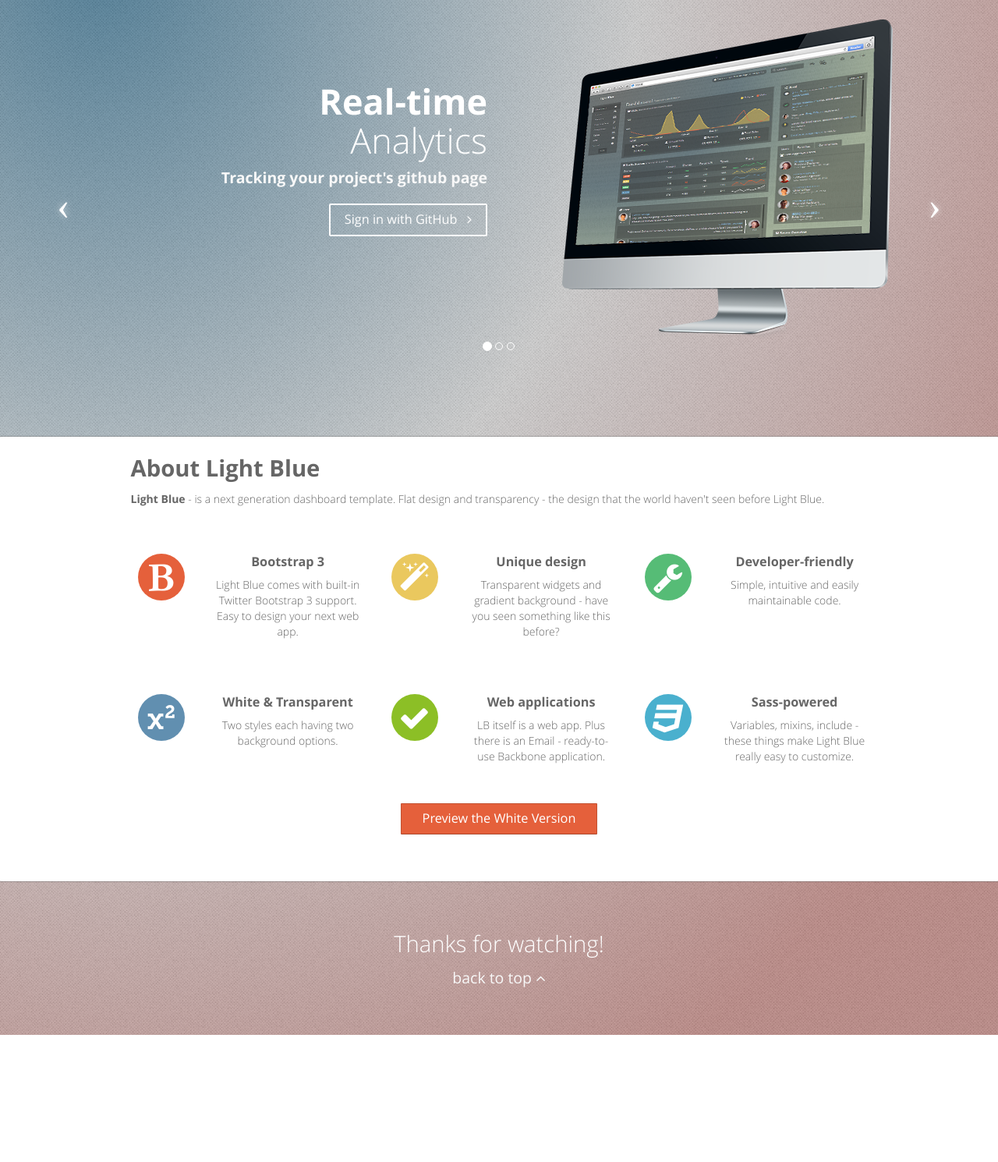
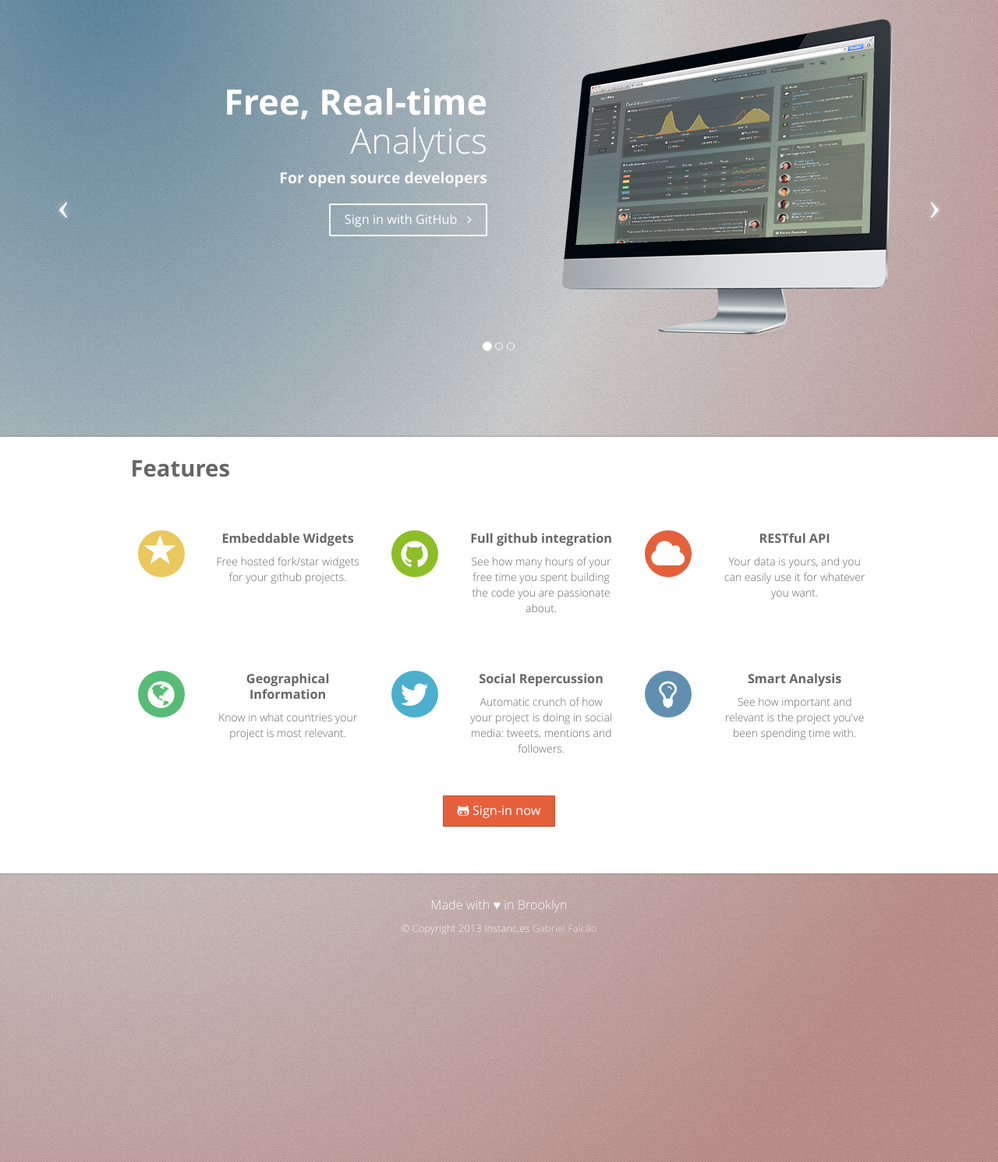
Before and after one commit to gabrielfalcao/instances, a Flask app: page / in a window 1280 px wide. Shown: the part 55-1545 px from the top of the page at 78% size. Before the commit the page ends 1382 px from the top, so only its background shows below. Run offline with Flask 2, Linux system fonts and the light colour scheme; data that the repository does not hold is empty; parts of the project's set-up code (start-up, migrations or seed data) failed here and were passed over; some libraries are stand-ins or nearby versions.

Commit message:
new splash

```diff
--- a/instances/app.py
+++ b/instances/app.py
@@ -14,6 +14,7 @@
 from flask import Flask, render_template
 from flask.ext.script import Manager
 from flask.ext.sqlalchemy import SQLAlchemy
+from flask.ext.github import GitHub
 
 from logging import getLogger, StreamHandler
 from sqlalchemy import (
@@ -120,8 +121,15 @@
         views.mod.engine = self.db.engine
         self.web.register_blueprint(views.mod)
 
+        # GitHub
+        self.github = GitHub(self.web)
+        views.mod.github = self.github
+
         if not self.testing_mode:
             self.setup_logging(output=sys.stderr, level=logging.ERROR)
+
+        self.github.access_token_getter(views.get_github_token)
+        self.web.route('/.sys/callback')(self.github.authorized_handler(views.github_callback))
 
         @self.web.errorhandler(500)
         def internal_error(exception):
--- a/instances/core.py
+++ b/instances/core.py
@@ -4,7 +4,6 @@
 import re
 from flask import url_for
 from instances import settings
-from flaskext.github import GithubAuth
 
 
 def full_url_for(*args, **kw):
--- a/instances/models.py
+++ b/instances/models.py
@@ -1,7 +1,6 @@
 # -*- coding: utf-8 -*-
 import re
-import ejson as json
-import ejson.serializers
+import json
 import hashlib
 from datetime import datetime
 # from werkzeug import generate_password_hash, check_password_hash
--- a/instances/settings.py
+++ b/instances/settings.py
@@ -40,8 +40,9 @@
     GITHUB_CLIENT_SECRET = '8cad784045aa0a99c687abc0da696bf16a3db0a6'
     STATIC_BASE_URL = 'http://static.instanc.es/static/'
 
-SCHEMA = 'https://' # PORT == 443 and 'https://' or "http://"
-
+SCHEMA = PORT == 443 and 'https://' or "http://"
+GITHUB_CALLBACK_URL = '{SCHEMA}{DOMAIN}/.sys/callback'.format(**locals())
+print GITHUB_CALLBACK_URL
 absurl = lambda *path: "{0}{1}/{2}".format(SCHEMA, DOMAIN, "/".join(path).lstrip('/'))
 sslabsurl = lambda *path: "{0}{1}/{2}".format("https://", DOMAIN, "/".join(path).lstrip('/'))
 
--- /dev/null
+++ b/instances/static/css/style2.css
@@ -0,0 +1,46 @@
+svg.map {
+  clear: both;
+  margin-top: -200px;
+}
+path.country {
+  fill: rgba(183,183,183,1);
+}
+svg.map path.below10 {
+  fill: rgba(183,183,183,.3);
+}
+svg.map path.below100 {
+  fill: #EDF8B1;
+}
+svg.map path.below1000 {
+  fill: #7FCDBB;
+}
+svg.map path.below10000 {
+  fill: #2C7FB8;
+}
+svg.map path.above10000 {
+  fill: #0E4C78;
+}
+
+
+footer {
+  height: 300px;
+}
+
+footer h2 {
+  margin: 0;
+  padding: 0;
+}
+
+footer p {
+  margin: 0;
+padding:0;
+}
+
+footer p a {
+  color: rgba(255, 255, 255, .7);
+}
+
+footer p a:hover {
+  color: rgba(255, 255, 255, 1);
+  text-decoration:none;
+}
--- a/instances/templates/light-base.html
+++ b/instances/templates/light-base.html
@@ -3,6 +3,8 @@
 <head>
     <title>Analytics for Open Source Developers</title>
     <link href="{{ static_url('css/application.min.css') }}" rel="stylesheet">
+    <link href="{{ static_url('css/style2.css') }}" rel="stylesheet">
+    <link rel="stylesheet" href="//netdna.bootstrapcdn.com/font-awesome/4.0.1/css/font-awesome.css" type="text/css" />
     <link rel="shortcut icon" href="{{ static_url('img/favicon.png') }}">
     <meta name="viewport" content="width=device-width, initial-scale=1.0">
     <meta name="description" content="">
@@ -14,7 +16,7 @@
     <header class="page-header">
         <div class="navbar">
             <div class="logo pull-left">
-                <h4><a href="index.html">Instanc.<strong>es</strong></a> <small>Analytics for Open Source Developers</small></h4>
+                <h4><a href="{{ url_for('.index') }}">Instanc.<strong>es</strong></a> <small>Analytics for Open Source Developers</small></h4>
             </div>
             <ul class="nav navbar-nav pull-right navbar-menu hidden-xs">
                 <li class="active">
@@ -37,12 +39,12 @@
                     <div class="row">
                         <div class="col-xs-6">
                             <div class="animated fadeInLeftBig">
-                                <h1 class="slide-one-header"><strong>Real-time</strong><br>Analytics</h1>
+                                <h1 class="slide-one-header"><strong>Free, Real-time</strong><br>Analytics</h1>
                                 <p class="lead hidden-xs">
-                                  <strong>Tracking your project's github page</strong>
+                                  <strong>For open source developers</strong>
                                 </p>
                                 <p>
-                                    <a href="index.html" class="btn btn-lg btn-white">
+                                    <a href="{{ url_for('.login') }}" class="btn btn-lg btn-white">
                                         Sign in with GitHub &nbsp; <i class="icon-angle-right"></i>
                                     </a>
                                 </p>
@@ -57,36 +59,36 @@
                 </div>
                 <div class="item">
                     <h1 class="slide-two-header text-align-center animated fadeInDown">
-                        <strong>Transparent</strong> & <strong>White</strong>
-                        Versions
+                        <strong>We fathom</strong> your  <strong>public activity</strong>
                     </h1>
                     <div class="row">
                         <div class="col-xs-6">
                             <div class="animated fadeInLeftBig">
                                 <p>
-                                    <a href="index.html">
-                                        <img src="img/jpeg/light-blue-laptop-transparent.png" alt=""/>
+                                    <a href="{{ url_for('.login') }}">
+                                        <img src="{{ static_url('img/jpeg/light-blue-laptop-transparent.png') }}" alt=""/>
                                     </a>
                                 </p>
-                                <p class="text-align-center">
-                                    <a href="index.html" class="btn btn-transparent btn-lg btn-version-preview">
-                                        Preview &nbsp; <i class="icon-angle-right"></i>
-                                    </a>
+                                <p class="col-xs-3">
+                                </p>
+                                <p class="lead text-align-left col-xs-9">
+                                  Graphs with stars, forks, visitors, issues and pull-requests <strong>over-time</strong>
                                 </p>
                             </div>
                         </div>
                         <div class="col-xs-6">
                             <div class="animated fadeInRightBig">
-                                <p>
-                                    <a href="white/index.html">
-                                        <img src="img/jpeg/light-blue-laptop-white.png" alt=""/>
-                                    </a>
-                                </p>
-                                <p class="text-align-center">
-                                    <a href="white/index.html" class="btn btn-white btn-lg btn-version-preview">
-                                        Preview &nbsp; <i class="icon-angle-right"></i>
-                                    </a>
-                                </p>
+                              <h2><strong>Never miss a busy pull-request</strong></h2>
+                              <p class="lead">
+                                See your repositories by order of the ones with more people interested in.
+                              </p>
+                              <h2><strong>Gain visibility</strong></h2>
+                              <p class="lead">
+                                Instanc.es gives you a public profile
+                              summarizing all your sweat, and even
+                              shows meaningful information of why
+                              people should donate to you.</p>
+
                             </div>
                         </div>
                     </div>
@@ -96,20 +98,19 @@
                         <div class="col-xs-6">
                             <div class="animated fadeInLeft">
                                 <h1 class="slide-three-header">
-                                    <strong>Fully</strong>
+                                    <strong>Mobile-friendly</strong>
                                     <br>
-                                    Responsive
                                 </h1>
-                                <p>
-                                    <a href="http://responsinator.com/?url=http%3A%2F%2Fdemo.okendoken.com" class="btn btn-white btn-lg" target="_blank">
-                                        Test It
-                                    </a>
-                                </p>
+                                <ul class="lead">
+                                  <li>Live stats of visitors</li>
+                                  <li>Follow closely your visitors from hacker news</li>
+                                  <li>Even in a smartphone</li>
+                                </ul>
                             </div>
                         </div>
                         <div class="col-xs-6">
                             <p class="animated fadeInUp" style="margin-top: 20px">
-                                <img src="img/jpeg/light-blue-phone.png" alt=""/>
+                                <img src="{{ static_url('img/jpeg/light-blue-phone.png') }}" alt=""/>
                             </p>
                         </div>
                     </div>
@@ -128,27 +129,22 @@
     <div class="container">
         <div class="row">
             <div class="col-sm-offset-1 col-sm-10">
-                <h2><strong>About Light Blue</strong></h2>
-                <p>
-                    <strong>Light Blue</strong> - is a next generation dashboard template. Flat design and transparency - the
-                    design that the world haven't seen before Light Blue.
-                </p>
+              <h2>Features</h2>
                 <div class="row features">
                     <div class="col-sm-4">
                         <section class="feature">
                             <div class="row">
                                 <div class="col-xs-4">
                                     <p>
-                                        <span class="icon background-danger">
-                                            <i class="icon-bold"></i>
+                                        <span class="icon background-warning">
+                                            <i class="glyphicon glyphicon-star"></i>
                                         </span>
                                     </p>
                                 </div>
                                 <div class="col-xs-8">
-                                    <h4>Bootstrap 3</h4>
+                                    <h4>Embeddable Widgets</h4>
                                     <p>
-                                        Light Blue comes with built-in Twitter Bootstrap 3 support.
-                                        Easy to design your next web app.
+                                      Free hosted fork/star widgets for your github projects.
                                     </p>
                                 </div>
                             </div>
@@ -159,17 +155,17 @@
                             <div class="row">
                                 <div class="col-xs-4">
                                     <p>
-                                        <span class="icon background-warning">
-                                            <i class="icon-magic"></i>
+                                        <span class="icon background-lime">
+                                            <i class="fa fa-github"></i>
                                         </span>
                                     </p>
                                 </div>
                                 <div class="col-xs-8">
-                                    <h4>Unique design</h4>
+                                    <h4>Full github integration</h4>
                                     <p>
-                                        Transparent widgets and gradient background - have you seen something like this
-                                        before?
-                                    </p>
+                                      See how many hours of your free
+                                    time you spent building the code
+                                    you are passionate about.</p>
                                 </div>
                             </div>
                         </section>
@@ -179,16 +175,17 @@
                             <div class="row">
                                 <div class="col-xs-4">
                                     <p>
-                                        <span class="icon background-success">
-                                            <i class="icon-wrench"></i>
+                                        <span class="icon background-danger">
+                                            <i class="fa fa-cloud"></i>
                                         </span>
                                     </p>
                                 </div>
                                 <div class="col-xs-8">
-                                    <h4>Developer-friendly</h4>
+                                    <h4>RESTful API</h4>
                                     <p>
-                                        Simple, intuitive and easily maintainable code.
-                                    </p>
+                                      Your data is yours, and you can
+                                    easily use it for whatever you
+                                    want.</p>
                                 </div>
                             </div>
                         </section>
@@ -200,15 +197,32 @@
                             <div class="row">
                                 <div class="col-xs-4">
                                     <p>
-                                        <span class="icon background-primary">
-                                            <i class="icon-superscript"></i>
+                                        <span class="icon background-success">
+                                            <i class="fa fa-globe"></i>
                                         </span>
                                     </p>
                                 </div>
                                 <div class="col-xs-8">
-                                    <h4>White & Transparent</h4>
+                                    <h4>Geographical Information</h4>
+                                    <p>Know in what countries your project is most relevant.</p>
+                                </div>
+                            </div>
+                        </section>
+                    </div>
+                    <div class="col-sm-4">
+                        <section class="feature">
+                            <div class="row">
+                                <div class="col-xs-4">
                                     <p>
-                                        Two styles each having two background options.
+                                        <span class="icon background-info">
+                                            <i class="fa fa-twitter"></i>
+                                        </span>
+                                    </p>
+                                </div>
+                                <div class="col-xs-8">
+                                    <h4>Social Repercussion</h4>
+                                    <p>
+                                      Automatic crunch of how your project is doing in social media: tweets, mentions and followers.
                                     </p>
                                 </div>
                             </div>
@@ -219,37 +233,17 @@
                             <div class="row">
                                 <div class="col-xs-4">
                                     <p>
-                                        <span class="icon background-lime">
-                                            <i class="icon-ok"></i>
+                                        <span class="icon background-primary">
+                                            <i class="fa fa-lightbulb-o"></i>
                                         </span>
                                     </p>
                                 </div>
                                 <div class="col-xs-8">
-                                    <h4>Web applications</h4>
+                                    <h4>Smart Analysis</h4>
                                     <p>
-                                        LB itself is a web app. Plus there is an Email -
-                                        ready-to-use Backbone application.
-                                    </p>
-                                </div>
-                            </div>
-                        </section>
-                    </div>
-                    <div class="col-sm-4">
-                        <section class="feature">
-                            <div class="row">
-                                <div class="col-xs-4">
-                                    <p>
-                                        <span class="icon background-info">
-                                            <i class="icon-css3"></i>
-                                        </span>
-                                    </p>
-                                </div>
-                                <div class="col-xs-8">
-                                    <h4>Sass-powered</h4>
-                                    <p>
-                                        Variables, mixins, include - these things
-                                        make Light Blue really easy to customize.
-                                    </p>
+                                      See how important and relevant
+                                    is the project you've been
+                                    spending time with.</p>
                                 </div>
                             </div>
                         </section>
@@ -258,15 +252,19 @@
             </div>
         </div>
         <p class="preview text-align-center">
-            <a href="white/index.html" class="btn btn-lg btn-danger">
-                &nbsp; Preview the White Version &nbsp;
+            <a href="{{ url_for('.login') }}" class="btn btn-lg btn-danger">
+              <i style="color:white" class="fa fa-github-alt"></i>
+              Sign-in now
             </a>
         </p>
     </div>
 </div>
-<h2 class="thanks text-align-center">Thanks for watching!</h2>
-<p class="lead text-align-center"><a class="back-to-top" href="#"> back to top <i class="icon-angle-up"></i></a></p>
-
+<footer>
+<h4 class="text-align-center">Made with &hearts; in Brooklyn</h4>
+<p class="text-align-center">&copy; Copyright 2013 Instanc.es
+  <a href="http://falcao.it">Gabriel Falc&atilde;o</a>
+</p>
+</footer>
 <!-- jquery and friends -->
 <script src="{{ static_url('lib/jquery/jquery.1.9.0.min.js') }}"> </script>
 
--- a/instances/views.py
+++ b/instances/views.py
@@ -26,7 +26,6 @@
 from instances.core import KeyRing
 from instances import db
 from redis import Redis
-from flaskext.github import GithubAuth
 
 mod = Blueprint('views', __name__)
 
@@ -48,15 +47,6 @@
     }, status=status)
 
 
-github = GithubAuth(
-    client_id=settings.GITHUB_CLIENT_ID,
-    client_secret=settings.GITHUB_CLIENT_SECRET,
-    session_key='user_id',
-    # request_token_params={
-    #     'scope': 'user,user:email,user:follow,repo,repo:status'
-    # }
-)
-
 
 @mod.before_request
 def prepare():
@@ -75,42 +65,12 @@
     })
 
 
-@github.access_token_getter
-def get_github_token(token=None):
-    return session.get('github_token', token)  # might bug
 
 def get_events_for_user(token, github_user_data):
     api = GithubEndpoint(user.github_token, public=True)
     response = api.retrieve("/events")
     redis = Redis()
     redis.lpush("events-{login}".format(**github_user_data), response)
-
-
-@mod.route('/.sys/callback')
-@github.authorized_handler
-def github_callback(resp):
-    from instances.models import User
-    next_url = request.args.get('next') or '/'
-    if resp is None:
-        logger.error(u'You denied the request to sign in.')
-        return redirect(next_url)
-
-    error = resp.get('error')
-
-    if error:
-        logger.error(u'Github error: %s', error)
-        return redirect(next_url)
-
-    token = resp['access_token']
-    session['github_token'] = token
-
-    github_user_data = GithubUser.fetch_info(token, skip_cache=True)
-
-    github_user_data['github_token'] = token
-
-    g.user = User.get_or_create_from_github_user(github_user_data)
-    session['github_user_data'] = github_user_data
-    return redirect(next_url)
 
 
 @mod.context_processor
@@ -386,4 +346,26 @@
 @mod.route('/login')
 def login():
     cb = settings.absurl('.sys/callback')
-    return github.authorize(callback_url=cb)
+    return mod.github.authorize('user,user:email,user:follow')
+
+
+def get_github_token(token=None):
+    return session.get('github_token', token)  # might bug
+
+
+def github_callback(token):
+    from instances.models import User
+    next_url = request.args.get('next') or '/'
+    if not token:
+        logger.error(u'You denied the request to sign in.')
+        return redirect(next_url)
+
+    session['github_token'] = token
+
+    github_user_data = GithubUser.fetch_info(token, skip_cache=True)
+
+    github_user_data['github_token'] = token
+
+    g.user = User.get_or_create_from_github_user(github_user_data)
+    session['github_user_data'] = github_user_data
+    return redirect(next_url)
```
Also changed, not shown: requirements-dev.txt (deleted, +0 -16 lines), requirements.txt (+6 -9 lines).
